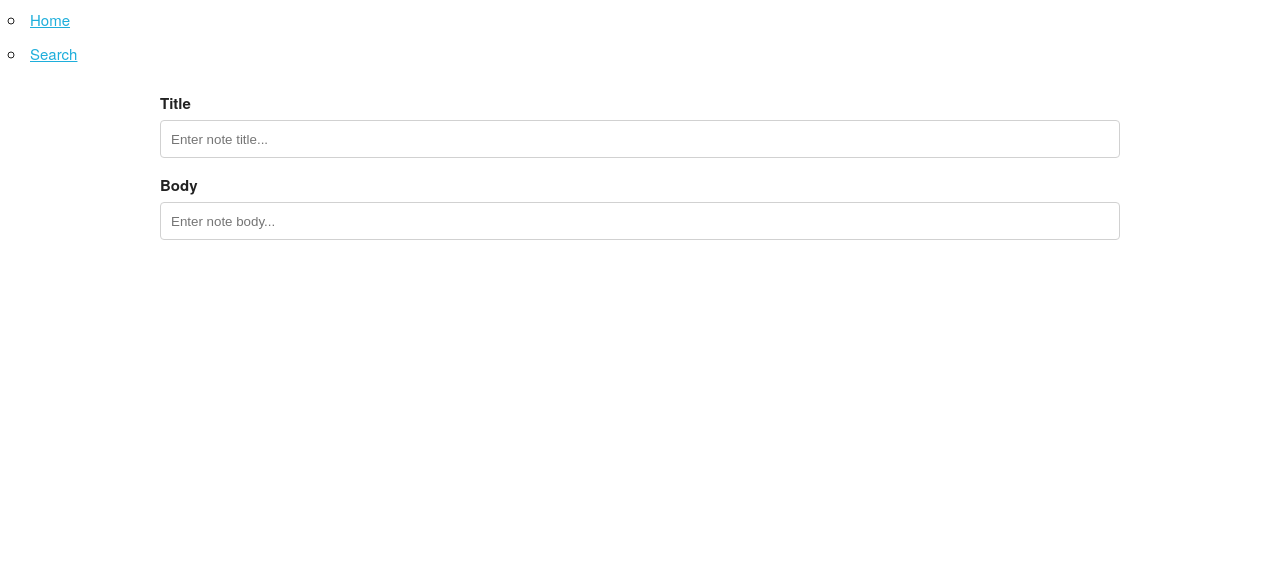
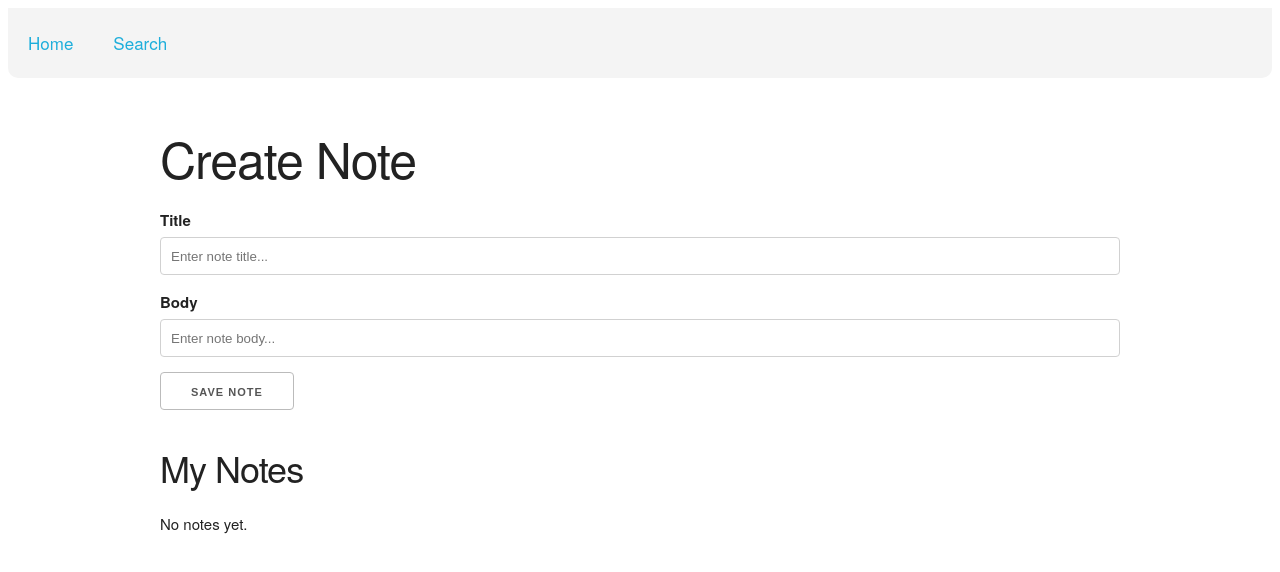
Before and after one commit to jclaey/notes-app-react, a React (Create React App) app: page / in a window 1280 px wide. Shown: the top 572 px of the page. Built offline with nearby package versions, Linux system fonts and the light colour scheme.

Commit message:
add navbar styling

```diff
--- /dev/null
+++ b/src/components/App.css
@@ -0,0 +1,11 @@
+ul {
+  list-style-type: none;
+}
+
+a {
+  text-decoration: none;
+}
+
+.heading-1 {
+  margin-bottom: 4rem;
+}
--- a/src/components/App.js
+++ b/src/components/App.js
@@ -3,6 +3,7 @@ import { BrowserRouter as Router, Route, Routes } from 'react-router-dom';
 import Navbar from './Navbar';
 import Home from './pages/Home';
 import Search from './pages/Search';
+import './App.css';
 
 const App = () => {
   return (
--- /dev/null
+++ b/src/components/Navbar.css
@@ -0,0 +1,22 @@
+nav#main-nav {
+  display: flex;
+  justify-content: space-between;
+  min-height: 70px;
+  background-color: #f4f4f4;
+  margin-bottom: 5rem;
+  border-bottom-color: #333;
+  border-bottom-left-radius: 10px;
+  border-bottom-right-radius: 10px;
+}
+
+nav ul {
+  display: flex;
+  align-items: center;
+  height: 100%;
+}
+
+nav ul li {
+  margin: 0 20px;
+  font-weight: 500;
+  font-size: 17px;
+}
--- a/src/components/Navbar.js
+++ b/src/components/Navbar.js
@@ -1,5 +1,6 @@
 import React from 'react';
 import { Link } from 'react-router-dom';
+import './Navbar.css';
 
 const Navbar = () => {
   return (
--- a/src/components/NoteForm.js
+++ b/src/components/NoteForm.js
@@ -11,6 +11,7 @@ const NoteForm = () => {
         <strong>Body</strong>
       </label>
       <input className='u-full-width' type='text' id='body' placeholder='Enter note body...' />
+      <button type="submit">Save Note</button>
     </form>
   );
 };
--- a/src/components/pages/Home.js
+++ b/src/components/pages/Home.js
@@ -2,7 +2,14 @@ import React from 'react';
 import NoteForm from '../NoteForm';
 
 const Home = () => {
-   return <NoteForm />;
+   return (
+     <>
+       <h1>Create Note</h1>
+       <NoteForm />
+       <h3>My Notes</h3>
+       <p>No notes yet.</p>
+     </>
+   );
 };
 
 export default Home;
```
